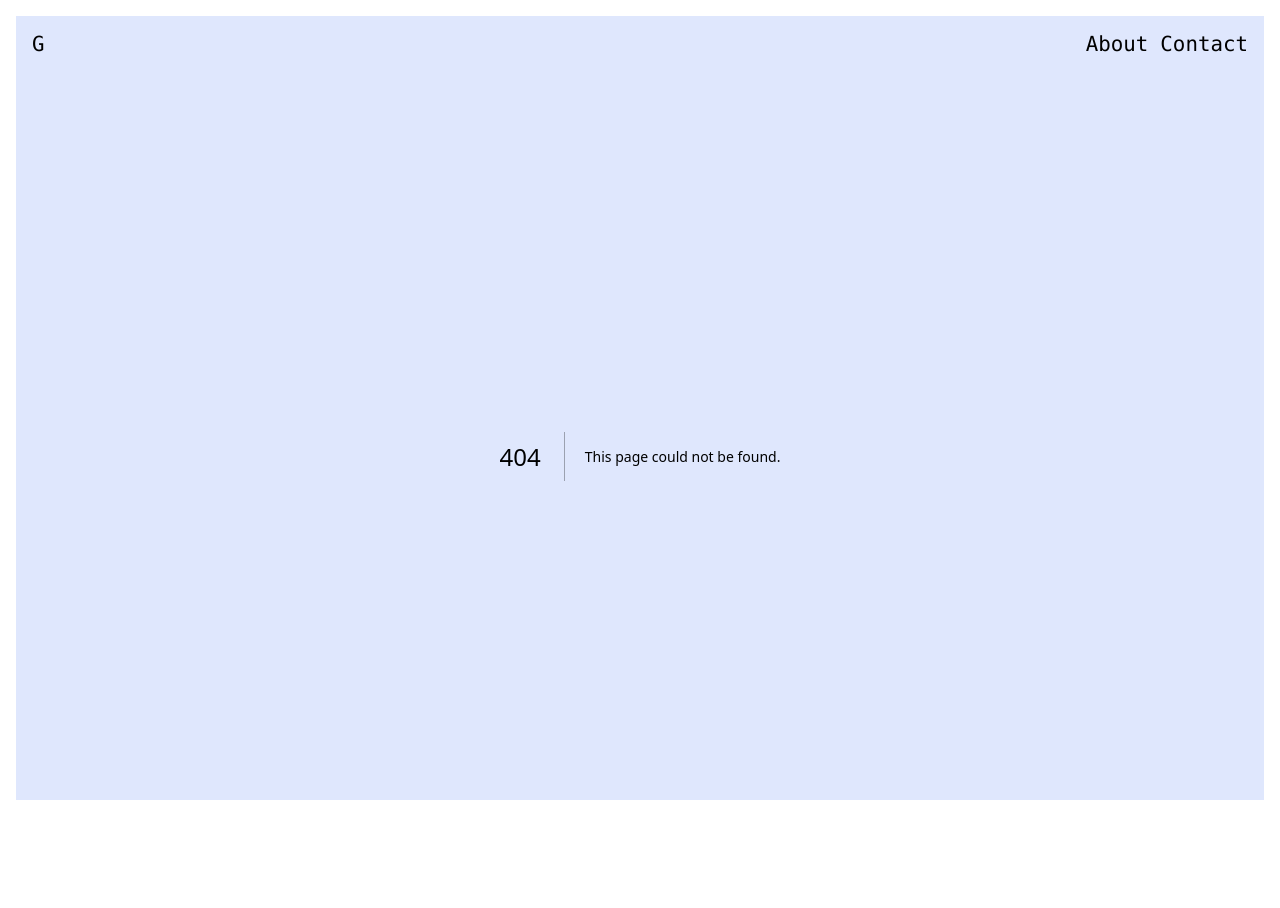
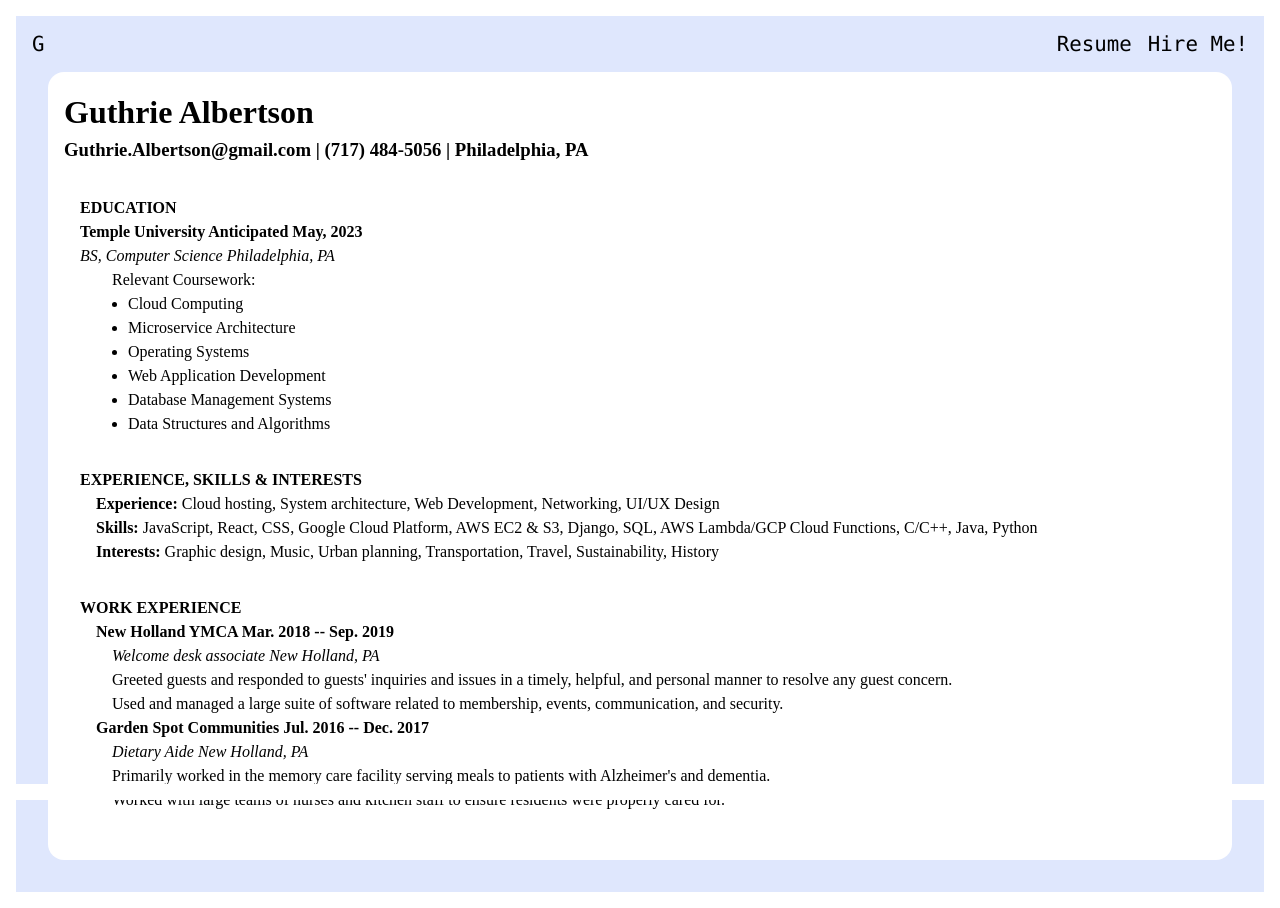
Before and after one commit to guthriealbertson/portfolio, a Next.js app: page /resume in a window 1280 px wide. Before the commit this address had no page. Before the commit the page ends 856 px from the top, so only its background shows below. Built offline with nearby package versions, Linux system fonts and the light colour scheme.

Commit message:
initial versions of resume and contact pages

```diff
--- a/components/layout.js
+++ b/components/layout.js
@@ -9,7 +9,6 @@ import { useEffect } from "react";
 export default function Layout({ children }) {
   const router = useRouter();
   const [color, setColor] = useState(0);
-  const [count, setCount] = useState(0);
 
   useEffect(() => {
     const handleRouteChange = (url, { shallow }) => {
@@ -23,10 +22,10 @@ export default function Layout({ children }) {
           setColor("#dfe7fd");
           break;
         case "/contact":
+          setColor("#FFF1E6");
+          break;
+        case "/resume":
           setColor("#E2ECE9");
-          break;
-        case "/about":
-          setColor("#FDE2E4");
           break;
         default:
           setColor("#dfe7fd");
@@ -44,6 +43,9 @@ export default function Layout({ children }) {
 
   return (
     <div>
+      <div className={styles.topbar} />
+      <div className={styles.bottombar} />
+
       <div className={styles.background} style={{ backgroundColor: color }}>
         <Navbar />
         <main>{children}</main>
--- a/components/navbar.js
+++ b/components/navbar.js
@@ -8,12 +8,8 @@ export default function Navbar() {
         G
       </Link>
       <div className={styles.link}>
-        <Link  href="/about">
-          About
-        </Link>
-        <Link  href="/contact">
-          Contact
-        </Link>
+        <Link href="/resume">Resume</Link>
+        <Link href="/contact">Hire Me!</Link>
       </div>
     </nav>
   );
--- a/next.config.js
+++ b/next.config.js
@@ -1,6 +1,6 @@
 /** @type {import('next').NextConfig} */
 const nextConfig = {
   reactStrictMode: true,
-}
+};
 
-module.exports = nextConfig
+module.exports = nextConfig;
--- a/pages/about.js
+++ /dev/null
@@ -1,3 +0,0 @@
-export default function About() {
-  return <div>postData</div>;
-}
--- a/pages/index.js
+++ b/pages/index.js
@@ -16,7 +16,7 @@ export default function Home() {
         <div className={styles.linetwo}>Guthrie Albertson.</div>
         <div className={styles.linethree}>
           I'm a software developer and senior at Temple University from
-          Philadelphia, PA
+          Philadelphia, PA.
         </div>
       </main>
     </div>
--- /dev/null
+++ b/pages/resume.js
@@ -0,0 +1,108 @@
+import styles from "@/styles/Resume.module.css";
+
+export default function About() {
+  return (
+    <div className={styles.resume}>
+      <div>
+        <h1 id="guthrie-albertson">Guthrie Albertson</h1>
+        <h3 id="guthrie-albertson-gmail-com-717-484-5056-philadelphia-pa">
+          Guthrie.Albertson@gmail.com | (717) 484-5056 | Philadelphia, PA
+        </h3>
+      </div>
+      <div className={styles.indent}>
+        <p>
+          <strong>EDUCATION</strong>
+        </p>
+        <p>
+          <strong>Temple University Anticipated May, 2023</strong>
+        </p>
+        <p>
+          <em>BS, Computer Science Philadelphia, PA</em>
+        </p>
+        <div className={styles.indenttwo}>
+          <p>Relevant Coursework:</p>
+          <ul className={styles.indent}>
+            <li>
+              <p>Cloud Computing</p>
+            </li>
+            <li>
+              <p>Microservice Architecture</p>
+            </li>
+            <li>
+              <p>Operating Systems</p>
+            </li>
+            <li>
+              <p>Web Application Development</p>
+            </li>
+            <li>
+              <p>Database Management Systems</p>
+            </li>
+            <li>
+              <p>Data Structures and Algorithms</p>
+            </li>
+          </ul>
+        </div>
+      </div>
+
+      <div className={styles.indent}>
+        <p>
+          <strong>EXPERIENCE, SKILLS &amp; INTERESTS</strong>
+        </p>
+        <div className={styles.indent}>
+          <p>
+            <strong>Experience:</strong> Cloud hosting, System architecture, Web
+            Development, Networking, UI/UX Design
+          </p>
+
+          <p>
+            <strong>Skills:</strong> JavaScript, React, CSS, Google Cloud
+            Platform, AWS EC2 &amp; S3, Django, SQL, AWS Lambda/GCP Cloud
+            Functions, C/C++, Java, Python
+          </p>
+
+          <p>
+            <strong>Interests:</strong> Graphic design, Music, Urban planning,
+            Transportation, Travel, Sustainability, History
+          </p>
+        </div>
+      </div>
+
+      <div className={styles.indent}>
+        <strong>WORK EXPERIENCE</strong>
+        <div className={styles.indent}>
+          <p>
+            <strong>New Holland YMCA Mar. 2018 -- Sep. 2019</strong>
+          </p>
+          <div className={styles.indent}>
+            <p>
+              <em>Welcome desk associate New Holland, PA</em>
+            </p>
+            <p>
+              Greeted guests and responded to guests&#39; inquiries and issues
+              in a timely, helpful, and personal manner to resolve any guest
+              concern.
+            </p>
+            <p>
+              Used and managed a large suite of software related to membership,
+              events, communication, and security.
+            </p>
+          </div>
+          <strong>Garden Spot Communities Jul. 2016 -- Dec. 2017</strong>
+          <div className={styles.indent}>
+            <p>
+              <em>Dietary Aide New Holland, PA</em>
+            </p>
+            <p>
+              Primarily worked in the memory care facility serving meals to
+              patients with Alzheimer&#39;s and dementia.
+            </p>
+            <p>
+              Worked with large teams of nurses and kitchen staff to ensure
+              residents were properly cared for.
+            </p>
+          </div>
+        </div>
+      </div>
+    </div>
+  );
+}
--- a/styles/Layout.module.css
+++ b/styles/Layout.module.css
@@ -6,11 +6,38 @@
 }
 
 .background {
-  height: 98vh;
+  min-height: 98vh;
   padding: 1rem;
   background-color: #dfe7fd;
 }
 
 .link * {
-  padding-left: 0.75rem;
+  padding-left: 1rem;
 }
+
+.topbar {
+  position: fixed;
+  top: 0;
+  left: 0;
+  height: 1rem;
+  width: 100%;
+  background-color: white;
+}
+
+.bottombar {
+  position: fixed;
+  bottom: 0;
+  left: 0;
+  height: 1rem;
+  width: 100%;
+  background-color: white;
+}
+
+@media screen and (max-width: 500px) {
+  .topbar {
+    display: none;
+  }
+  .bottombar {
+    display: none;
+  }
+}
--- /dev/null
+++ b/styles/Resume.module.css
@@ -0,0 +1,25 @@
+.resume {
+  border-radius: 1rem;
+  line-height: 1.5;
+  margin: 1rem;
+  background-color: white;
+  padding: 1rem;
+}
+
+.resume > div {
+  padding-bottom: 2rem;
+}
+
+.indent {
+  padding-left: 1rem;
+}
+
+.indenttwo {
+  padding-left: 2rem;
+}
+
+@media screen and (max-width: 500px) {
+  .resume > div {
+    padding-left: 0;
+  }
+}
--- a/styles/globals.css
+++ b/styles/globals.css
@@ -1,5 +1,5 @@
 :root {
-  margin: 1rem;
+  padding: 1rem;
   --font-mono: ui-monospace, Menlo, Monaco, "Cascadia Mono", "Segoe UI Mono",
     "Roboto Mono", "Oxygen Mono", "Ubuntu Monospace", "Source Code Pro",
     "Fira Mono", "Droid Sans Mono", "Courier New", monospace;
@@ -21,3 +21,9 @@ a {
   color: inherit;
   text-decoration: none;
 }
+
+@media screen and (max-width: 500px) {
+  :root {
+    padding: 0;
+  }
+}
```
Also changed, not shown: pages/contact.js (+12 -1 lines), styles/Contact.module.css (added, +46 -0 lines).
